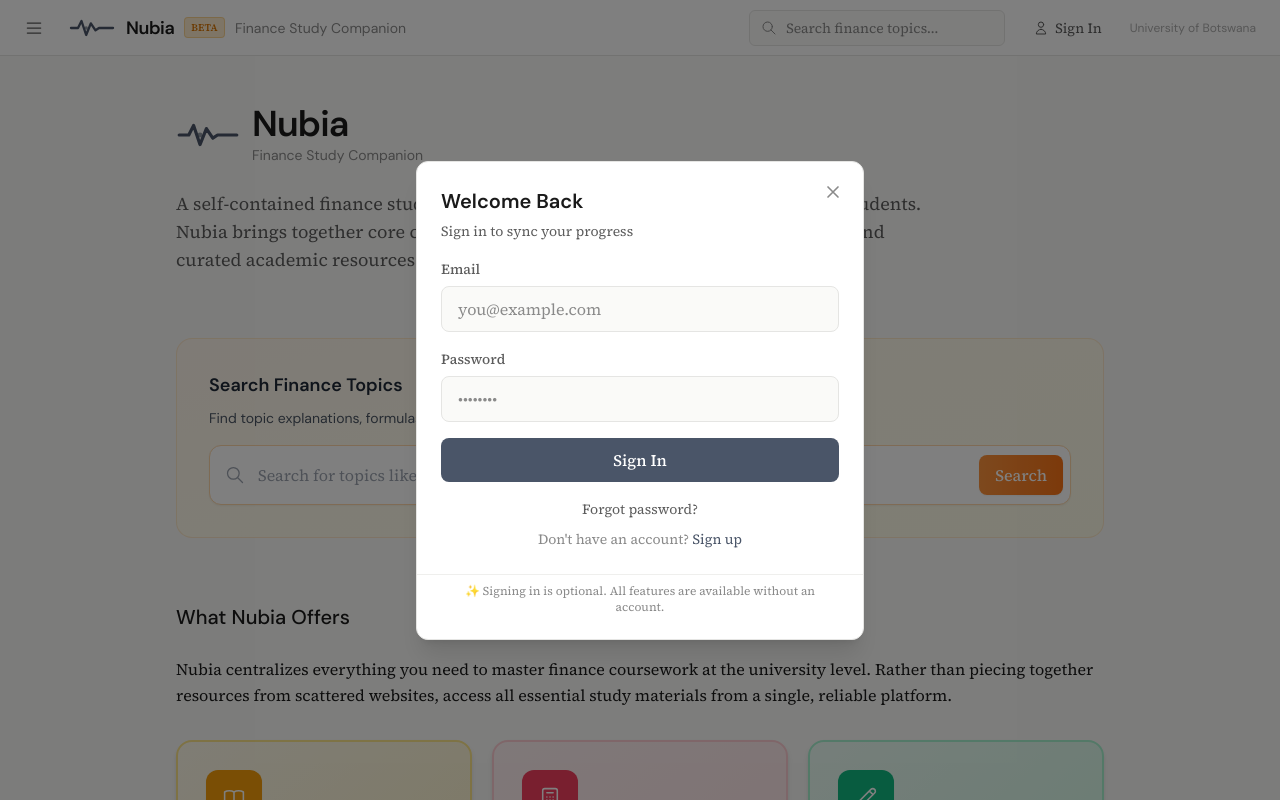
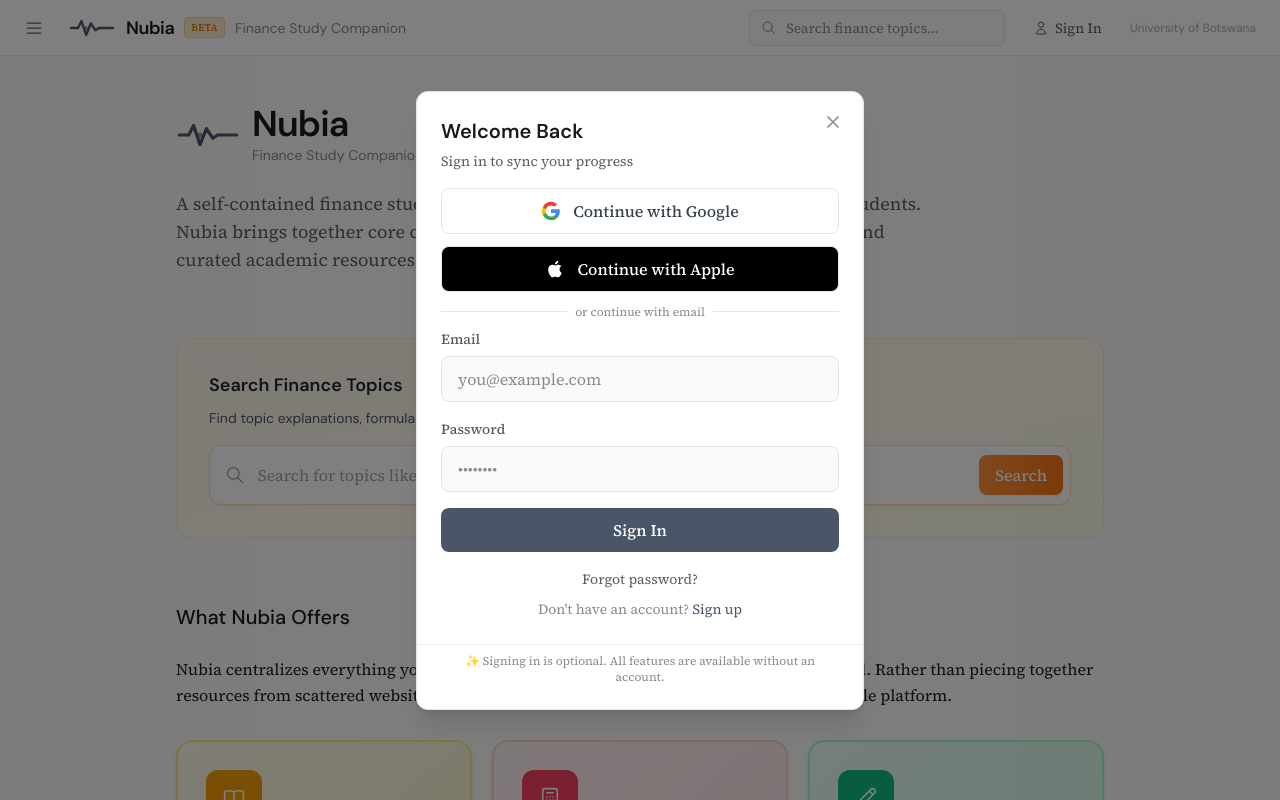
Before and after one commit to Thatayotlhe04/Nubia, a React (Vite) app in the folder frontend/: page / in a window 1280 px wide. Both pictures are taken after a click on the button "Sign In". Shown: the top 800 px of the page. Built offline with nearby package versions, Linux system fonts and the light colour scheme; no server answers.

Commit message:
Add Google and Apple OAuth sign-in options

```diff
--- a/frontend/src/components/auth/AuthModal.jsx
+++ b/frontend/src/components/auth/AuthModal.jsx
@@ -9,7 +9,8 @@
   const [isLoading, setIsLoading] = useState(false);
   const [message, setMessage] = useState({ type: '', text: '' });
 
-  const { signIn, signUp, resetPassword, error, clearError } = useAuth();
+  const { signIn, signUp, resetPassword, signInWithGoogle, signInWithApple, error, clearError } = useAuth();
+  const [oauthLoading, setOauthLoading] = useState(null); // 'google' or 'apple'
 
   if (!isOpen) return null;
 
@@ -96,6 +97,78 @@
             {mode === 'reset' && 'Enter your email to reset password'}
           </p>
         </div>
+
+        {/* OAuth Buttons */}
+        {mode !== 'reset' && (
+          <div className="px-6 pb-2 space-y-3">
+            {/* Google Sign In */}
+            <button
+              type="button"
+              onClick={async () => {
+                setOauthLoading('google');
+                const result = await signInWithGoogle();
+                if (!result.success) {
+                  setMessage({ type: 'error', text: result.error });
+                }
+                setOauthLoading(null);
+              }}
+              disabled={oauthLoading}
+              className="w-full flex items-center justify-center gap-3 py-2.5 px-4 bg-white dark:bg-gray-800 border border-nubia-border rounded-lg text-gray-700 dark:text-gray-200 font-medium hover:bg-gray-50 dark:hover:bg-gray-700 transition-colors disabled:opacity-50 disabled:cursor-not-allowed"
+            >
+              {oauthLoading === 'google' ? (
+                <svg className="w-5 h-5 animate-spin" fill="none" viewBox="0 0 24 24">
+                  <circle className="opacity-25" cx="12" cy="12" r="10" stroke="currentColor" strokeWidth="4"></circle>
+                  <path className="opacity-75" fill="currentColor" d="M4 12a8 8 0 018-8V0C5.373 0 0 5.373 0 12h4zm2 5.291A7.962 7.962 0 014 12H0c0 3.042 1.135 5.824 3 7.938l3-2.647z"></path>
+                </svg>
+              ) : (
+                <svg className="w-5 h-5" viewBox="0 0 24 24">
+                  <path fill="#4285F4" d="M22.56 12.25c0-.78-.07-1.53-.2-2.25H12v4.26h5.92c-.26 1.37-1.04 2.53-2.21 3.31v2.77h3.57c2.08-1.92 3.28-4.74 3.28-8.09z"/>
+                  <path fill="#34A853" d="M12 23c2.97 0 5.46-.98 7.28-2.66l-3.57-2.77c-.98.66-2.23 1.06-3.71 1.06-2.86 0-5.29-1.93-6.16-4.53H2.18v2.84C3.99 20.53 7.7 23 12 23z"/>
+                  <path fill="#FBBC05" d="M5.84 14.09c-.22-.66-.35-1.36-.35-2.09s.13-1.43.35-2.09V7.07H2.18C1.43 8.55 1 10.22 1 12s.43 3.45 1.18 4.93l2.85-2.22.81-.62z"/>
+                  <path fill="#EA4335" d="M12 5.38c1.62 0 3.06.56 4.21 1.64l3.15-3.15C17.45 2.09 14.97 1 12 1 7.7 1 3.99 3.47 2.18 7.07l3.66 2.84c.87-2.6 3.3-4.53 6.16-4.53z"/>
+                </svg>
+              )}
+              Continue with Google
+            </button>
+
+            {/* Apple Sign In */}
+            <button
+              type="button"
+              onClick={async () => {
+                setOauthLoading('apple');
+                const result = await signInWithApple();
+                if (!result.success) {
+                  setMessage({ type: 'error', text: result.error });
+                }
+                setOauthLoading(null);
+              }}
+              disabled={oauthLoading}
+              className="w-full flex items-center justify-center gap-3 py-2.5 px-4 bg-black dark:bg-white border border-nubia-border rounded-lg text-white dark:text-black font-medium hover:bg-gray-900 dark:hover:bg-gray-100 transition-colors disabled:opacity-50 disabled:cursor-not-allowed"
+            >
+              {oauthLoading === 'apple' ? (
+                <svg className="w-5 h-5 animate-spin" fill="none" viewBox="0 0 24 24">
+                  <circle className="opacity-25" cx="12" cy="12" r="10" stroke="currentColor" strokeWidth="4"></circle>
+                  <path className="opacity-75" fill="currentColor" d="M4 12a8 8 0 018-8V0C5.373 0 0 5.373 0 12h4zm2 5.291A7.962 7.962 0 014 12H0c0 3.042 1.135 5.824 3 7.938l3-2.647z"></path>
+                </svg>
+              ) : (
+                <svg className="w-5 h-5" fill="currentColor" viewBox="0 0 24 24">
+                  <path d="M18.71 19.5c-.83 1.24-1.71 2.45-3.05 2.47-1.34.03-1.77-.79-3.29-.79-1.53 0-2 .77-3.27.82-1.31.05-2.3-1.32-3.14-2.53C4.25 17 2.94 12.45 4.7 9.39c.87-1.52 2.43-2.48 4.12-2.51 1.28-.02 2.5.87 3.29.87.78 0 2.26-1.07 3.81-.91.65.03 2.47.26 3.64 1.98-.09.06-2.17 1.28-2.15 3.81.03 3.02 2.65 4.03 2.68 4.04-.03.07-.42 1.44-1.38 2.83M13 3.5c.73-.83 1.94-1.46 2.94-1.5.13 1.17-.34 2.35-1.04 3.19-.69.85-1.83 1.51-2.95 1.42-.15-1.15.41-2.35 1.05-3.11z"/>
+                </svg>
+              )}
+              Continue with Apple
+            </button>
+
+            {/* Divider */}
+            <div className="relative my-4">
+              <div className="absolute inset-0 flex items-center">
+                <div className="w-full border-t border-nubia-border"></div>
+              </div>
+              <div className="relative flex justify-center text-xs">
+                <span className="px-2 bg-nubia-surface text-nubia-text-muted">or continue with email</span>
+              </div>
+            </div>
+          </div>
+        )}
 
         {/* Form */}
         <form onSubmit={handleSubmit} className="px-6 pb-6 space-y-4">
--- a/frontend/src/contexts/AuthContext.jsx
+++ b/frontend/src/contexts/AuthContext.jsx
@@ -121,6 +121,46 @@
     }
   };
 
+  // Sign in with Google
+  const signInWithGoogle = async () => {
+    setError(null);
+    try {
+      const { data, error } = await supabase.auth.signInWithOAuth({
+        provider: 'google',
+        options: {
+          redirectTo: window.location.origin,
+        }
+      });
+
+      if (error) throw error;
+
+      return { success: true, data };
+    } catch (err) {
+      setError(err.message);
+      return { success: false, error: err.message };
+    }
+  };
+
+  // Sign in with Apple
+  const signInWithApple = async () => {
+    setError(null);
+    try {
+      const { data, error } = await supabase.auth.signInWithOAuth({
+        provider: 'apple',
+        options: {
+          redirectTo: window.location.origin,
+        }
+      });
+
+      if (error) throw error;
+
+      return { success: true, data };
+    } catch (err) {
+      setError(err.message);
+      return { success: false, error: err.message };
+    }
+  };
+
   // Clear error
   const clearError = () => setError(null);
 
@@ -139,6 +179,8 @@
     signIn,
     signOut,
     resetPassword,
+    signInWithGoogle,
+    signInWithApple,
     clearError,
     getDisplayName,
     supabase, // Expose supabase client for advanced usage
```
